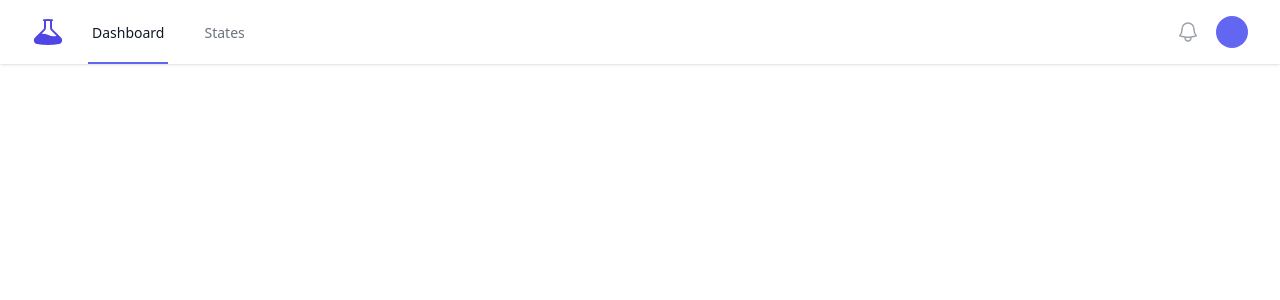
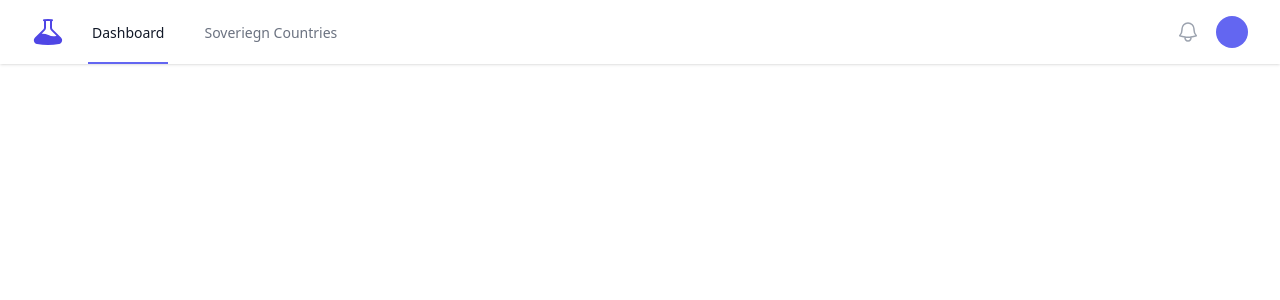
Before and after one commit to sethtrain/debbie, a Django app: page /states/ in a window 1280 px wide. Shown: the top 300 px of the page. Run offline with Django 4.2, Linux system fonts and the light colour scheme; data that the repository does not hold is empty; style sheets or scripts are compiled from the project's sources.

Commit message:
clean up styles

```diff
--- a/apps/core/templates/core/state.html
+++ b/apps/core/templates/core/state.html
@@ -4,7 +4,7 @@
 {% load leaflet_tags %}
 
 {% block main %}
-  <div class="md:flex md:items-center md:justify-between">
+<div class="md:flex md:items-center md:justify-between mb-8">
   <div class="min-w-0 flex-1">
       <h2 class="text-2xl font-bold leading-7 text-white sm:truncate sm:text-3xl sm:tracking-tight">{{ country.name }}</h2>
   </div>
--- a/apps/core/templates/core/states.html
+++ b/apps/core/templates/core/states.html
@@ -11,7 +11,7 @@
       <h2>{{ country.name }}</h2>
 
       {% leaflet_map country.map_container_name callback=country.map_init_name %}
-      <a href="{% url "state" country.sov_a3 %}" type="button" class="absolute inset-0 focus:outline-none">
+      <a href="{% url "state" country.sov_a3 %}" data-turbo="false" class="absolute inset-0 focus:outline-none">
         <span class="sr-only">View details for {{ country.name }} map</span>
       </a>
     </div>
--- a/templates/base.html
+++ b/templates/base.html
@@ -50,7 +50,7 @@ Menu open: "block", Menu closed: "hidden"
             <div class="hidden md:ml-6 md:flex md:space-x-8">
               <!-- Current: "border-indigo-500 text-gray-900", Default: "border-transparent text-gray-500 hover:border-gray-300 hover:text-gray-700" -->
               <a href="/" class="inline-flex items-center border-b-2 border-indigo-500 px-1 pt-1 text-sm font-medium text-gray-900">Dashboard</a>
-              <a href="{% url "states" %}" class="inline-flex items-center border-b-2 border-transparent px-1 pt-1 text-sm font-medium text-gray-500 hover:border-gray-300 hover:text-gray-700">States</a>
+              <a href="{% url "states" %}" class="inline-flex items-center border-b-2 border-transparent px-1 pt-1 text-sm font-medium text-gray-500 hover:border-gray-300 hover:text-gray-700" data-turbo="false">Soveriegn Countries</a>
             </div>
           </div>
           <div class="flex items-center">
@@ -105,7 +105,7 @@ To: "transform opacity-0 scale-95"
         <div class="space-y-1 pb-3 pt-2">
           <!-- Current: "bg-indigo-50 border-indigo-500 text-indigo-700", Default: "border-transparent text-gray-500 hover:bg-gray-50 hover:border-gray-300 hover:text-gray-700" -->
           <a href="/" class="block border-l-4 border-indigo-500 bg-indigo-50 py-2 pl-3 pr-4 text-base font-medium text-indigo-700 sm:pl-5 sm:pr-6">Dashboard</a>
-          <a href="{% url "states" %}" class="block border-l-4 border-transparent py-2 pl-3 pr-4 text-base font-medium text-gray-500 hover:border-gray-300 hover:bg-gray-50 hover:text-gray-700 sm:pl-5 sm:pr-6">States</a>
+          <a href="{% url "states" %}" class="block border-l-4 border-transparent py-2 pl-3 pr-4 text-base font-medium text-gray-500 hover:border-gray-300 hover:bg-gray-50 hover:text-gray-700 sm:pl-5 sm:pr-6" data-turbo="false">Soveriegn Countries</a>
         </div>
         <div class="border-t border-gray-200 pb-3 pt-4">
           <div class="flex items-center px-4 sm:px-6">
```
